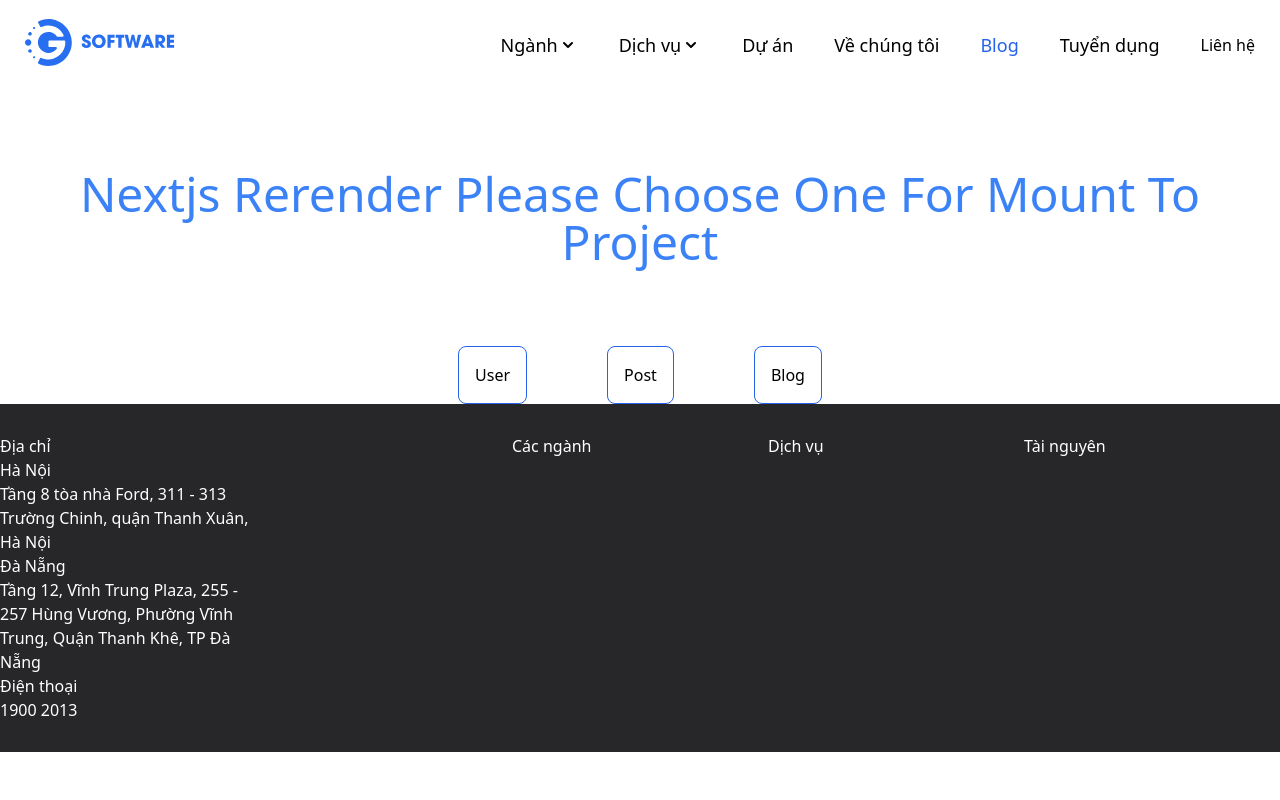
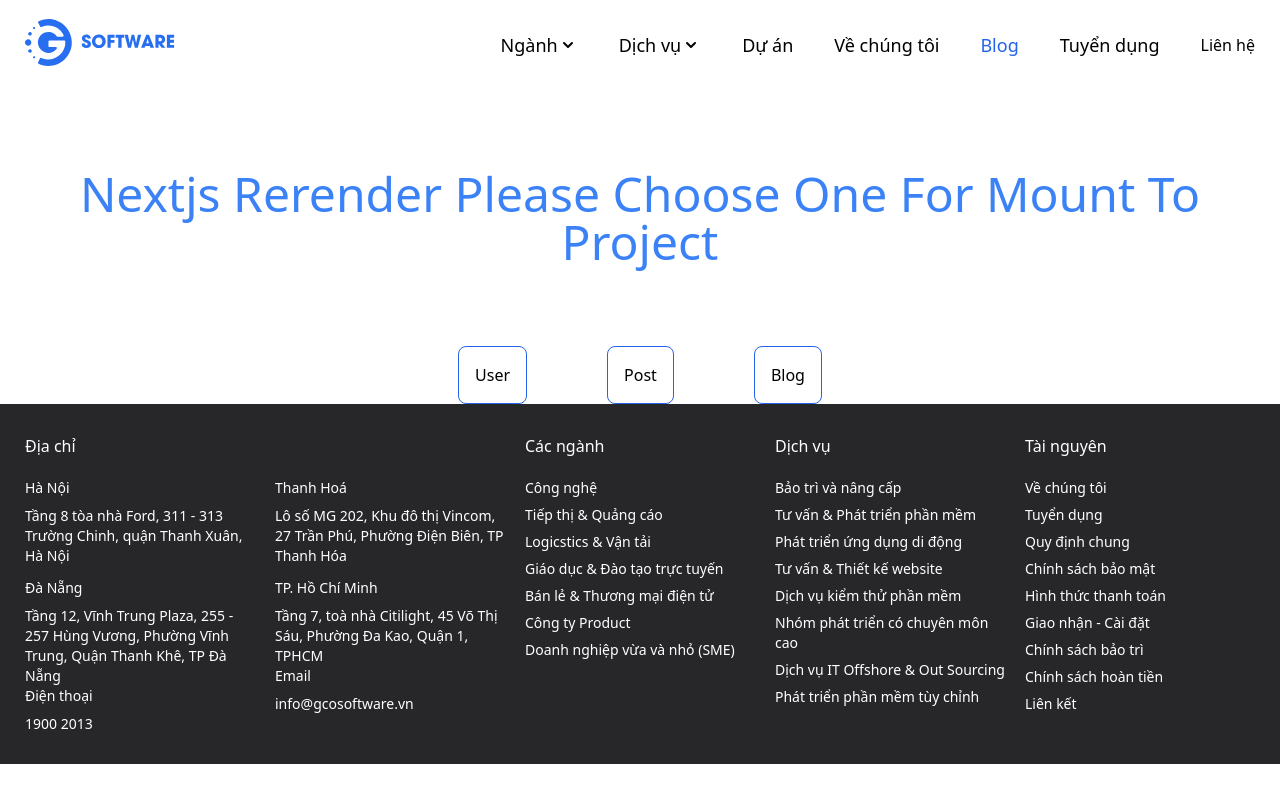
Before and after one commit to lincoln041298/siteroute, a Next.js app: page / in a window 1280 px wide. Built offline with nearby package versions, Linux system fonts and the light colour scheme.

Commit message:
update new index

```diff
--- a/components/Footer.js
+++ b/components/Footer.js
@@ -1,60 +1,92 @@
 export default function Footer() {
   return (
-    <footer className="layout-fooer py-[30px] text-white bg-zinc-800 bottom-0">
-      <div className="grid grid-cols-5">
+    <footer className="layout-fooer py-[30px] text-white bg-zinc-800">
+      <div className="grid grid-cols-5 gap-x-5 max-w-[1230px] mx-auto">
         <ul className="col-span-1">
-          <li>Địa chỉ</li>
-          <li>
+          <li className="font-medium">Địa chỉ</li>
+          <li className="mt-5">
             <p></p>
-            <h4>Hà Nội</h4>
-            <p>Tầng 8 tòa nhà Ford, 311 - 313 Trường Chinh, quận Thanh Xuân, Hà Nội</p>
+            <h4 className="text-sm mb-2">Hà Nội</h4>
+            <p className="font-extralight text-sm mb-3">
+              Tầng 8 tòa nhà Ford, 311 - 313 Trường Chinh, quận Thanh Xuân, Hà
+              Nội
+            </p>
           </li>
           <li>
             <p></p>
-            <h4>Đà Nẵng</h4>
-            <p>Tầng 12, Vĩnh Trung Plaza, 255 - 257 Hùng Vương, Phường Vĩnh Trung, Quận Thanh Khê, TP Đà Nẵng</p>
+            <h4 className="text-sm mb-2">Đà Nẵng</h4>
+            <p className="font-extralight text-sm">
+              Tầng 12, Vĩnh Trung Plaza, 255 - 257 Hùng Vương, Phường Vĩnh
+              Trung, Quận Thanh Khê, TP Đà Nẵng
+            </p>
           </li>
           <li>
-            <h4>Điện thoại</h4>
-            <p>1900 2013</p>
+            <h4 className="text-sm mb-2">Điện thoại</h4>
+            <p className="font-extralight text-sm">1900 2013</p>
           </li>
         </ul>
-        <ul>
-          <li></li>
-          <li></li>
-          <li></li>
+        <ul className="col-span-1 mt-11">
+          <li>
+            <h4 className="text-sm mb-2">Thanh Hoá</h4>
+            <p className="font-extralight text-sm mb-3">
+              Lô số MG 202, Khu đô thị Vincom, 27 Trần Phú, Phường Điện Biên, TP
+              Thanh Hóa
+            </p>
+          </li>
+          <li>
+            <h4 className="text-sm mb-2">TP. Hồ Chí Minh</h4>
+            <p className="font-extralight text-sm">
+              Tầng 7, toà nhà Citilight, 45 Võ Thị Sáu, Phường Đa Kao, Quận 1,
+              TPHCM
+            </p>
+          </li>
+          <li>
+            <h4 className="text-sm mb-2">Email</h4>
+            <p className="font-extralight text-sm">info@gcosoftware.vn</p>
+          </li>
           <li></li>
         </ul>
-        <ul>
+        <ul className="col-span-1">
           <li>Các ngành</li>
-          <li></li>
-          <li></li>
-          <li></li>
-          <li></li>
-          <li></li>
-          <li></li>
-          <li></li>
-          <li></li>
+          <ul className="font-extralight text-sm mt-5">
+            <li className="mb-[7px]">Công nghệ</li>
+            <li className="mb-[7px]">Tiếp thị &#38; Quảng cáo</li>
+            <li className="mb-[7px]">Logicstics &#38; Vận tải</li>
+            <li className="mb-[7px]">Giáo dục &#38; Đào tạo trực tuyến</li>
+            <li className="mb-[7px]">Bán lẻ &#38; Thương mại điện tử</li>
+            <li className="mb-[7px]">Công ty Product</li>
+            <li className="mb-[7px]">Doanh nghiệp vừa và nhỏ (SME)</li>
+          </ul>
         </ul>
-        <ul>
+        <ul className="col-span-1">
           <li>Dịch vụ</li>
-          <li></li>
-          <li></li>
-          <li></li>
-          <li></li>
-          <li></li>
-          <li></li>
-          <li></li>
+          <ul  className="font-extralight text-sm mt-5">
+            <li className="mb-[7px]">Bảo trì và nâng cấp</li>
+            <li className="mb-[7px]">Tư vấn &#38; Phát triển phần mềm</li>
+            <li className="mb-[7px]">Phát triển ứng dụng di động</li>
+            <li className="mb-[7px]">Tư vấn &#38; Thiết kế website</li>
+            <li className="mb-[7px]">Dịch vụ kiểm thử phần mềm</li>
+            <li className="mb-[7px]">Nhóm phát triển có chuyên môn cao</li>
+            <li className="mb-[7px]">Dịch vụ IT Offshore &#38; Out Sourcing</li>
+            <li className="mb-[7px]">Phát triển phần mềm tùy chỉnh</li>
+          </ul>
         </ul>
-        <ul>
+        <ul className="col-span-1">
           <li>Tài nguyên</li>
-          <li></li>
-          <li></li>
-          <li></li>
-          <li></li>
-          <li></li>
-          <li></li>
-          <li></li>
+          <ul className="font-extralight text-sm mt-5">
+            <li className="mb-[7px]">Về chúng tôi</li>
+            <li className="mb-[7px]">Tuyển dụng</li>
+            <li className="mb-[7px]">Quy định chung</li>
+            <li className="mb-[7px]">Chính sách bảo mật</li>
+            <li className="mb-[7px]">Hình thức thanh toán</li>
+            <li className="mb-[7px]">Giao nhận - Cài đặt</li>
+            <li className="mb-[7px]">Chính sách bảo trì</li>
+            <li className="mb-[7px]">Chính sách hoàn tiền</li>
+            <li className="mb-[7px]">Liên kết</li>
+          </ul>
+          <li>
+            <p></p>
+          </li>
         </ul>
       </div>
     </footer>
--- a/package.json
+++ b/package.json
@@ -14,6 +14,7 @@
     "react-dom": "18.2.0"
   },
   "devDependencies": {
+    "@tailwindcss/line-clamp": "^0.4.0",
     "autoprefixer": "^10.4.7",
     "eslint": "8.19.0",
     "eslint-config-next": "12.2.0",
--- a/pages/all/[All].js
+++ b/pages/all/[All].js
@@ -0,0 +1,7 @@
+export default function All() {
+    return (
+        <div>
+
+        </div>
+    )
+}
--- a/pages/all/index.js
+++ b/pages/all/index.js
@@ -1,23 +1,55 @@
-function All({ posts }) {
-  console.log(posts);
+import Link from "next/link";
+import Main from "../../components/Main";
+
+function All({ posts, datas }) {
   return (
-    <>
+    <div className="max-w-[1230px] mx-auto">
+      <Main></Main>
+      <div className="flex">
+        {datas.map((data) => (
+          <div key={data.id}>
+            <Link href={`/all/${data.slug}`}>
+              <button className="p-3 ml-3">{data.name}</button>
+            </Link>
+          </div>
+        ))}
+      </div>
+      <div className="grid grid-cols-3 gap-5">
+        {posts.map((post) => (
+          <div key={post.id} className="rounded-lg shadow-lg">
             <div>
-               Linh nè
+              <p className="w-[386px] h-[320px] block">
+                <img
+                  src={post.acf.avtq}
+                  alt="img for blog"
+                  className="w-full h-full object-cover"
+                ></img>
+              </p>
+              <h2 className="m-5 font-semibold text-lg line-clamp-1">
+                {post.title.rendered}
+              </h2>
             </div>
-    </>
+          </div>
+        ))}
+      </div>
+    </div>
   );
 }
 
 export async function getStaticProps() {
   const response = await fetch(
-    "https://api.gcosoftware.vn/wp-json/wp/v2/posts?search=web&per_page=5&page=1"
+    "https://api.gcosoftware.vn/wp-json/wp/v2/posts?search=web&per_page=10&page=1"
+  );
+  const res = await fetch(
+    "https://api.gcosoftware.vn/wp-json/wp/v2/categories"
   );
   const data = await response.json();
+  const post = await res.json();
 
   return {
     props: {
       posts: data,
+      datas: post,
     },
   };
 }
--- a/pages/blog/index.js
+++ b/pages/blog/index.js
@@ -16,11 +16,6 @@ export default function Blog({ posts }) {
         >
           Tất cả
         </button>
-        {
-          posts.map((post)=> (
-            <div key={post.id}>{post.acf.avtq}</div>
-          ))
-        }
       </div>
     </div>
   );
--- a/tailwind.config.js
+++ b/tailwind.config.js
@@ -11,5 +11,7 @@ module.exports = {
       }
     },
   },
-  plugins: [],
+  plugins: [
+    require('@tailwindcss/line-clamp'),
+  ],
 }
```
Also changed, not shown: components/Main.js (+3 -3 lines), 1 other file (tests, documents, lock files or other folders).
